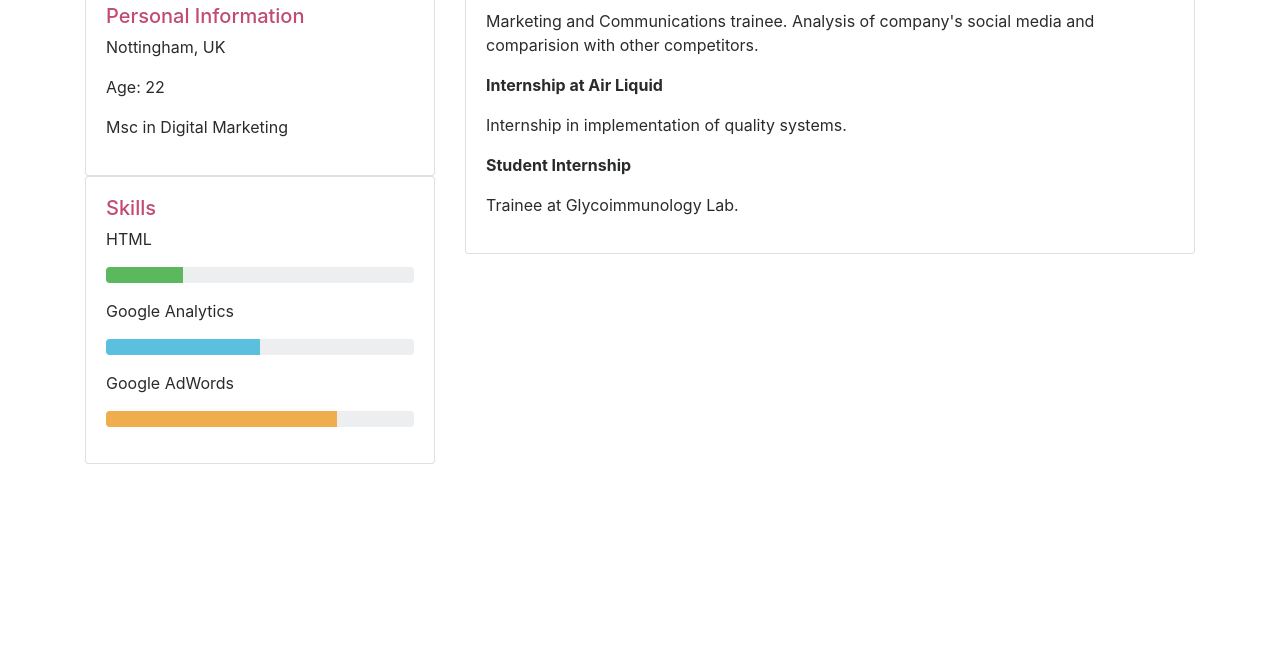
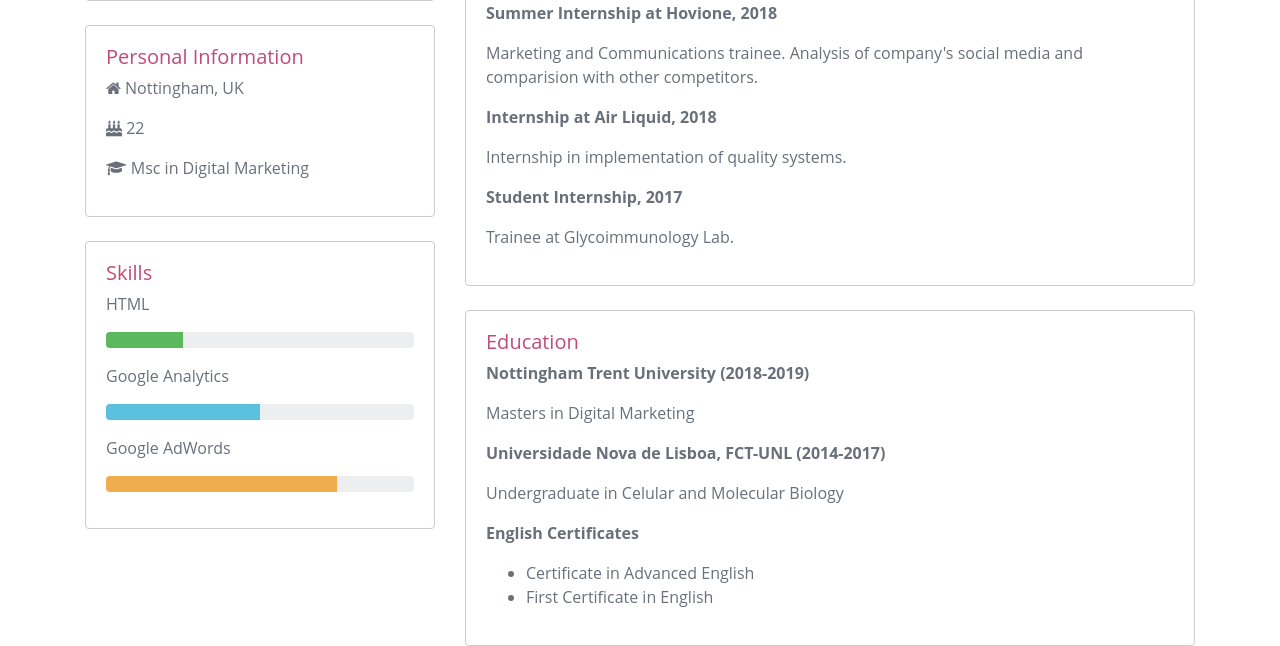
Before and after one commit to filipamorao/filipamorao.github.io, a plain HTML site: page index.html in a window 1280 px wide. Shown: the part 360-1006 px from the top of the page. Before the commit the page ends 824 px from the top, so only its background shows below. Drawn offline with nearby package versions, Linux system fonts and the light colour scheme.

Commit message:
Add files via upload

```diff
--- a/css/project.css
+++ b/css/project.css
@@ -1,24 +1,45 @@
+body {
+  background: none;
+  color: #69707a;
+  font-family: "Open Sans", Arial, sans-serif;
+}
+
+
 .card text-center{
 	text-align: center;
 }
 
 .imagecircle{
-	border-radius: 50%
+	border-radius: 50%;
 }
 
 .Titles{
 	color: #C04B76;
 }
 
-.Interests{
+.Experience{
 	font-weight: bold;
 }
 
-.navbar{
+.Education{
+	font-weight: bold;
+}
+
+
+.Portfolio{
 	color: white;
 	font-size: 20px;
 }
 
-.nav-item{
-	display: inline;
+.nav-link{
+	color: white;
+
 }
+
+.card {
+  border-color: #ccc;
+}
+
+.card-block{
+  float: right;
+}
--- a/index.html
+++ b/index.html
@@ -8,13 +8,14 @@
 	<link rel="stylesheet" href="https://maxcdn.bootstrapcdn.com/font-awesome/4.4.0/css/font-awesome.min.css">
 	<link rel="stylesheet" type="text/css" href="css/project.css">
 
+
+
 </head>
 <body>
 	<nav class="navbar navbar-light" style="background-color: #C04B76;">
-  		<p class="navbar">Menu</p>
-
+	<p class="Portfolio">Personal Portfolio</p>
 	</nav>
-
+<br>
 	<div class="container">
 		<div class="row">
 			<div class="col-md-4">
@@ -25,19 +26,39 @@
 
 					<div class="profile text">
 						<h4 class="Titles">Filipa Lourenco</h4>
-						<p>Social Media links</p>
+					</div>
+					<div class="card-footer">
+						<a>
+                			<i class="fa fa-linkedin-square"></i>
+              			</a>
+              			<a>
+                			<i class="fa fa-twitter"></i>
+              			</a>
+              			<a>
+                			<i class="fa fa-facebook-square"></i>
+              			</a>
+              			<a>
+              				<i class="fa fa-instagram"></i>
+              			</a>
 					</div>
 				</div>
-
+			<br>
 				<div class="card">
 					<div class="card-block">
 						<h5 class="Titles">Personal Information</h5>
-						<p>Nottingham, UK</p>
-						<p>Age: 22</p>
-						<p> Msc in Digital Marketing</p>
+							<p>
+								<i class="fa fa-home"></i>
+								Nottingham, UK
+							</p>
+							<p>
+								<i class="fa fa-birthday-cake"></i> 22
+							</p>
+							<p>
+								<i class="fa fa-graduation-cap"></i>
+							Msc in Digital Marketing</p>
 					</div>
 				</div>
-
+			<br>
 				<div class="card">
 					<div class="card-block">
 						<h5 class="Titles">Skills</h5>
@@ -71,16 +92,33 @@
 						<p>I have a degree in Celular and Molecular Biology and am currently taking a Masters in Digital Marketing. My future career objective is to combined both my degrees and eventually work for a pharmaceutical company in the Marketing area.</p>
 					</div>
 				</div>
-
+			<br>
 				<div class="card">
 					<div class="card-block">
 						<h5 class="Titles">Experience</h5>
-						<p class="Interests">Summer Internship at Hovione</p>
-						<p class="interest content">Marketing and Communications trainee. Analysis of company's social media and comparision with other competitors.</p>
-						<p class="Interests">Internship at Air Liquid</p>
-						<p class="interest content">Internship in implementation of quality systems.</p>
-						<p class="Interests">Student Internship</p>
-						<p class="interest content">Trainee at Glycoimmunology Lab.</p>
+						<p class="Experience">Summer Internship at Hovione, 2018</p>
+						<p class="experiencecontent">Marketing and Communications trainee. Analysis of company's social media and comparision with other competitors.</p>
+						<p class="Experience">Internship at Air Liquid, 2018</p>
+						<p class="experiencecontent">Internship in implementation of quality systems.</p>
+						<p class="Experience">Student Internship, 2017</p>
+						<p class="experiencecontent">Trainee at Glycoimmunology Lab.</p>
+					</div>
+				</div>
+			<br>
+				<div class="card">
+					<div class="card-block">
+						<h5 class="Titles">Education</h5>
+						<p class="Education">Nottingham Trent University (2018-2019) </p>
+						<p class="content">Masters in Digital Marketing </p>
+						<p class="Education">Universidade Nova de Lisboa, FCT-UNL (2014-2017)</p>
+						<p class="content">Undergraduate in Celular and Molecular Biology</p>
+						<p class="Education">English Certificates</p>
+						<p class="content">
+							<ul>
+								<li>Certificate in Advanced English</li>
+								<li>First Certificate in English</li>
+							</ul>
+						</p>
 					</div>
 				</div>
 
```
